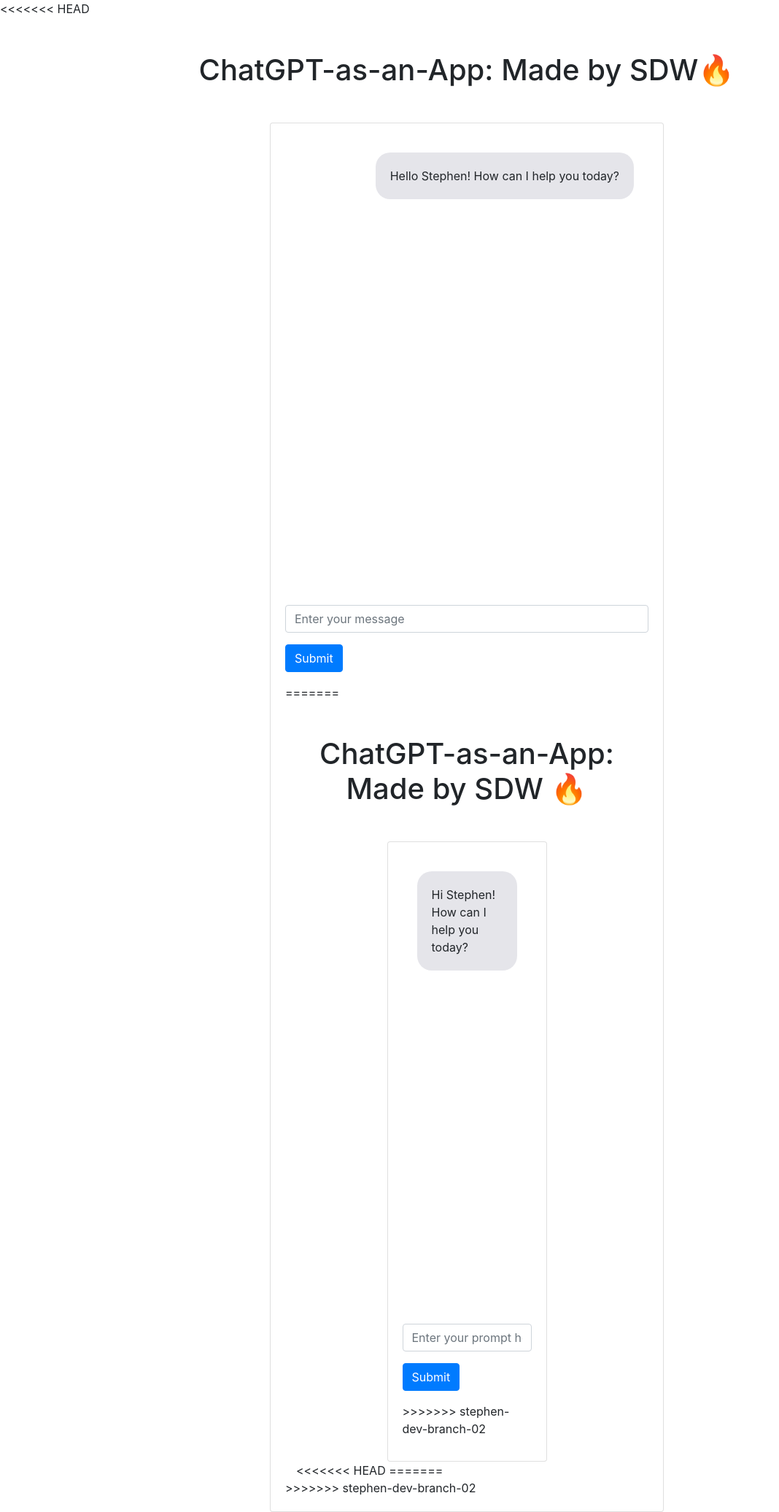
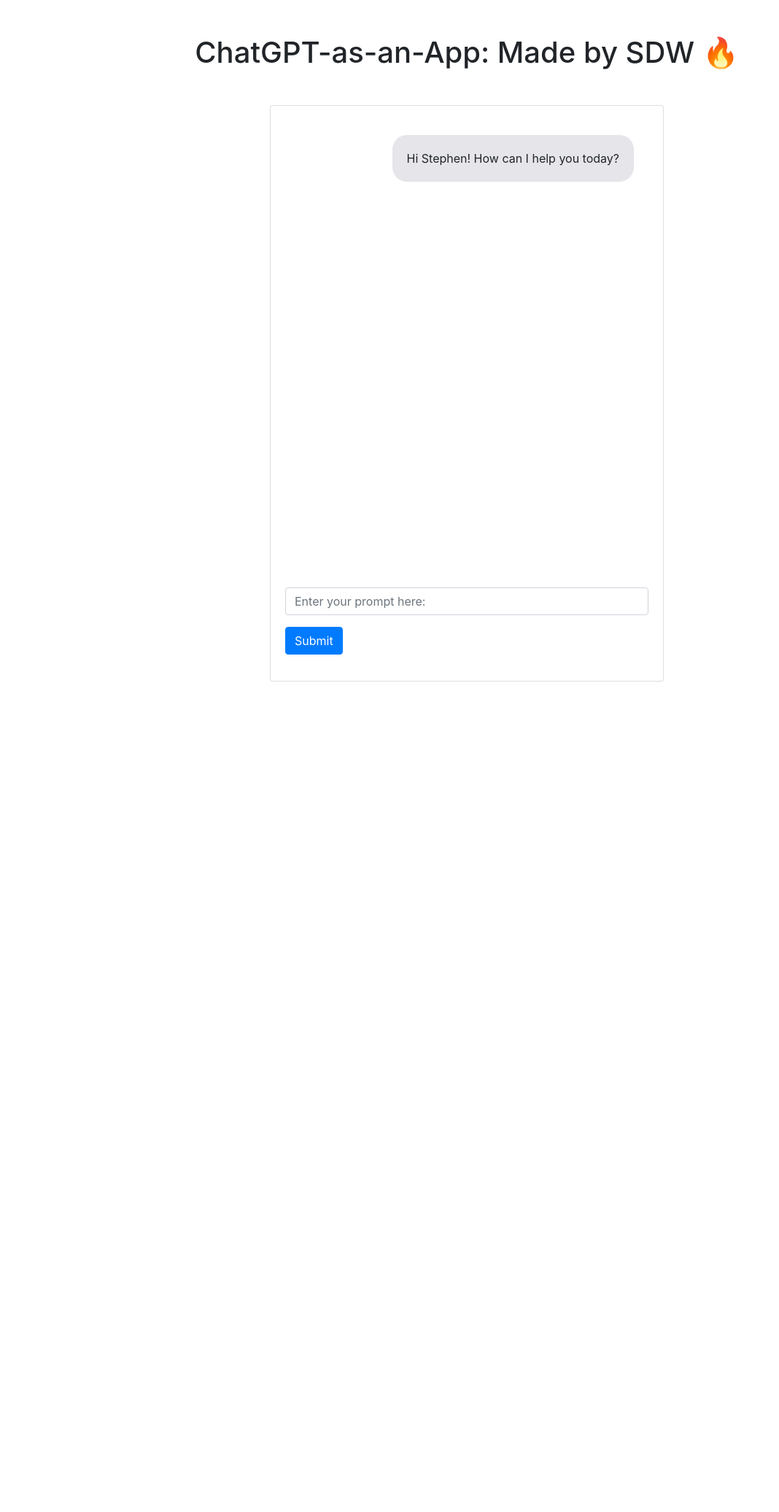
Before and after one commit to sdw-online/chatgpt-app, a Flask app: page / in a window 1280 px wide. Shown: the whole page at 73% size, without its empty margins (0-1068 px from the left). After the commit the page ends 934 px from the top, so only its background shows below. Run offline with Flask 2, Linux system fonts and the light colour scheme; some libraries are stand-ins or nearby versions.

Commit message:
accepted changes to index.html from dev-branch-02

```diff
--- a/templates/index.html
+++ b/templates/index.html
@@ -1,57 +1,3 @@
-<<<<<<< HEAD
-<!DOCTYPE html>
-<html>
-  <head>
-    <title>ChatGPT</title>
-    <link rel="stylesheet" href="https://stackpath.bootstrapcdn.com/bootstrap/4.5.2/css/bootstrap.min.css" integrity="sha384-JcKb8q3iqJ61gNV9KGb8thSsNjpSL0n8PARn9HuZOnIxN0hoP+VmmDGMN5t9UJ0Z" crossorigin="anonymous">
-    <style>
-      /* Custom styles */
-      #chat-box {
-        height: 80vh;
-        overflow-y: scroll;
-      }
-      .chat-bubble {
-        padding: 10px;
-        margin: 10px;
-        border-radius: 10px;
-        max-width: 80%;
-      }
-      .chat-bubble.me {
-        align-self: flex-end;
-        background-color: #dcf8c6;
-      }
-      .chat-bubble.chatgpt {
-        align-self: flex-start;
-        background-color: #e5e5ea;
-      }
-      .chat-container {
-        display: flex;
-        flex-wrap: wrap;
-        justify-content: flex-end;
-      }
-    </style>
-  </head>
-  <body>
-    <div class="container">
-      <h1 class="text-center mt-5">ChatGPT-as-an-App: Made by SDW🔥 </h1>
-      <div class="row mt-5">
-        <div class="col-md-6 offset-md-3">
-          <div class="card">
-            <div class="card-body">
-              <div class="card-title">
-                <div class="chat-container" id="chat-box">
-                  <div class="chat-bubble chatgpt">
-                    Hello Stephen! How can I help you today?
-                  </div>
-                </div>
-                <form id="chat-form">
-                  <div class="form-group">
-                    <input type="text" class="form-control" id="text" placeholder="Enter your message">
-                  </div>
-                  <button type="submit" class="btn btn-primary">Submit</button>
-                </form>
-              </div>
-=======
 <head>
   <title>ChatGPT</title>
   <link rel="stylesheet" href="https://stackpath.bootstrapcdn.com/bootstrap/4.5.2/css/bootstrap.min.css" integrity="sha384-JcKb8q3iqJ61gNV9KGb8thSsNjpSL0n8PARn9HuZOnIxN0hoP+VmmDGMN5t9UJ0Z" crossorigin="anonymous">
@@ -101,41 +47,11 @@
                 </div>
                 <button type="submit" class="btn btn-primary">Submit</button>
               </form>
->>>>>>> stephen-dev-branch-02
             </div>
           </div>
         </div>
       </div>
     </div>
-<<<<<<< HEAD
-    <script src="https://code.jquery.com/jquery-3.5.1.min.js" integrity="sha256-9/aliU8dGd2tb6OSsuzixeV4y/faTqgFtohetphbbj0=" crossorigin="anonymous"></script>
-    <script>
-      $(document).ready(function() {
-        $("#chat-form").submit(function(event) {
-          event.preventDefault();
-          var text = $("#text").val();
-          $.post("/chat", { text: text }, function(response) {
-            var chatBox = $("#chat-box");
-            var chatBubble = $("<div>")
-              .addClass("chat-bubble me")
-              .text(text);
-            chatBox.append(chatBubble);
-            var chatBubble = $("<div>")
-              .addClass("chat-bubble chatgpt")
-              .text(response);
-            chatBox.append(chatBubble);
-            $("#text").val("");
-            chatBox.scrollTop(chatBox[0].scrollHeight);
-          });
-        });
-      });
-    </script>
-  </body>
-</html>
-
-
-
-=======
   </div>
   <script src="https://code.jquery.com/jquery-3.5.1.min.js" integrity="sha256-9/aliU8dGd2tb6OSsuzixeV4y/faTqgFtohetphbbj0=" crossorigin="anonymous"></script>
   <script>
@@ -161,4 +77,3 @@
   </script>
 </body>
 </html>
->>>>>>> stephen-dev-branch-02
```
